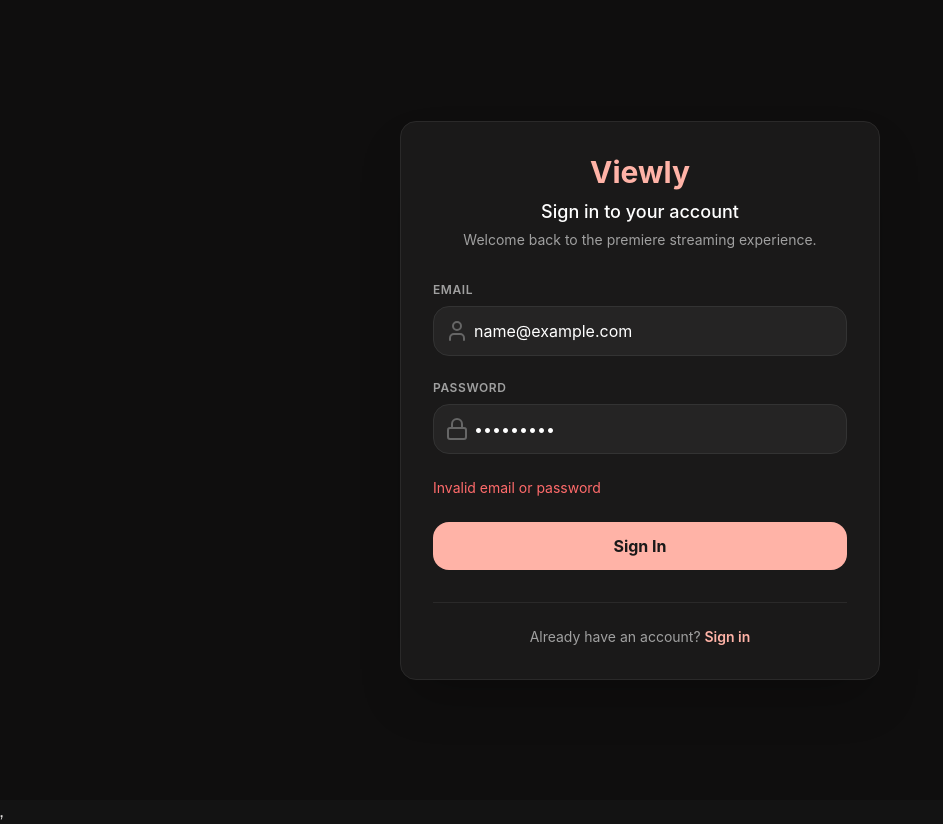
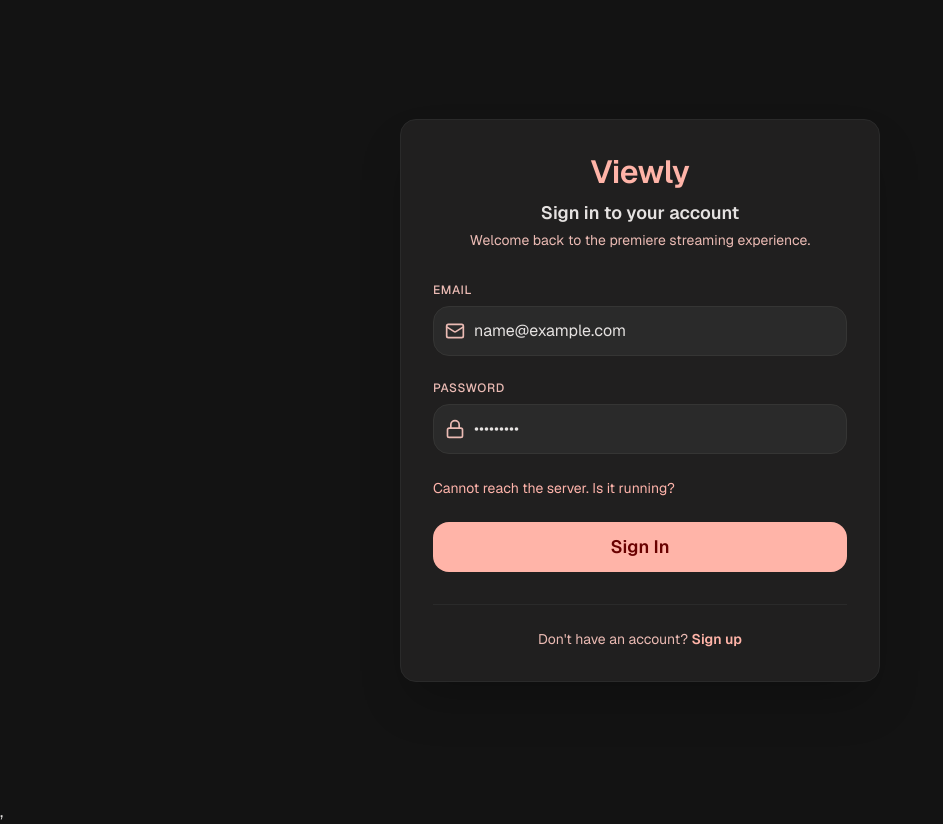
Before and after one commit to Muhammadsid2011/viewly, a React (Vite) app in the folder client/: page /auth/login in a window 1280 px wide. Both pictures are taken after typing "name@example.com", "Sample123" into the empty fields and a click on the button "Sign In". Shown: the whole page, without its empty margins (0-943 px from the left). Built offline with nearby package versions, Linux system fonts and the light colour scheme; no server answers.

Commit message:
Refactor Login component for improved structure, add token handling, and enhance UI elements

```diff
--- a/client/src/pages/Login.jsx
+++ b/client/src/pages/Login.jsx
@@ -1,101 +1,109 @@
-import { Lock, User } from 'lucide-react';
-import React, { useState } from 'react';
-import { Link, useNavigate } from 'react-router-dom';
+import { Lock, Mail } from 'lucide-react';
+import { useState } from 'react';
+import { Link, useNavigate, useLocation } from 'react-router-dom';
 import { login } from '../api/auth';
+import { setToken } from '../api/axios';
 import useAuthStore from '../store/authStore';
+import { getErrorMessage } from '../utils/format';
+import Spinner from '../components/Spinner';
 
-const ViewlyLogin = () => {
+const Login = () => {
     const setUser = useAuthStore((state) => state.setUser);
     const navigate = useNavigate();
+    const location = useLocation();
+    const from = location.state?.from?.pathname || '/';
 
     const [email, setEmail] = useState('');
     const [password, setPassword] = useState('');
-    const [loading, setLoading] = useState(false)
-    const [error, setError] = useState('')
-
+    const [loading, setLoading] = useState(false);
+    const [error, setError] = useState('');
 
     const handleSubmit = async (e) => {
         e.preventDefault();
         try {
             setLoading(true);
             setError('');
-            const response =await login({ email, password });
-
-            const user = response.data.user;
-
-            setUser(user);
-            navigate('/');
-        } catch (error) {
-            setError('Invalid email or password');
+            const response = await login({ email, password });
+            // Secure cookies can't be stored over http://localhost, so we keep the
+            // access token client-side and send it as a Bearer header.
+            setToken(response.data.accessToken);
+            setUser(response.data.user);
+            navigate(from, { replace: true });
+        } catch (err) {
+            setError(getErrorMessage(err, 'Invalid email or password.'));
         } finally {
             setLoading(false);
         }
     };
 
     return (
-        <div className="min-h-screen w-full flex items-center justify-center bg-[#0f0e0e] p-4 font-sans text-white">
-            <div className="w-full max-w-[480px] bg-[#1a1919] border border-[#2a2929] rounded-2xl p-8 shadow-2xl">
+        <div className="min-h-screen w-full flex items-center justify-center bg-background p-4">
+            <div className="w-full max-w-[480px] bg-surface-container border border-surface-container-high rounded-2xl p-8 shadow-2xl">
                 <div className="text-center mb-8">
-                    <h1 className="text-3xl font-bold text-[#ffb3a7] mb-2">Viewly</h1>
-                    <h2 className="text-lg font-medium text-white">Sign in to your account</h2>
-                    <p className="text-sm text-[#a0a0a0] mt-1">Welcome back to the premiere streaming experience.</p>
+                    <Link to="/" className="font-headline-lg text-primary font-black inline-block mb-2">Viewly</Link>
+                    <h2 className="font-title-md text-on-surface">Sign in to your account</h2>
+                    <p className="font-meta-sm text-on-surface-variant mt-1">
+                        Welcome back to the premiere streaming experience.
+                    </p>
                 </div>
 
                 <form className="space-y-6" onSubmit={handleSubmit}>
                     <div className="space-y-2">
-                        <label htmlFor="email" className="block text-xs font-semibold text-[#a0a0a0] uppercase tracking-wider">
-                            EMAIL
+                        <label htmlFor="email" className="font-label-xs text-on-surface-variant uppercase block">
+                            Email
                         </label>
                         <div className="relative">
-                            <div className="absolute inset-y-0 left-0 pl-3 flex items-center pointer-events-none text-[#666]">
-                                <User />
+                            <div className="absolute inset-y-0 left-0 pl-3 flex items-center pointer-events-none text-on-surface-variant">
+                                <Mail className="size-5" aria-hidden="true" />
                             </div>
                             <input
                                 id="email"
                                 type="email"
                                 value={email}
                                 onChange={(e) => setEmail(e.target.value)}
-                                className="w-full bg-[#252424] border border-[#333] rounded-lg py-3 pl-10 pr-4 text-white placeholder-[#666] focus:outline-none focus:ring-2 focus:ring-[#ffb3a7] transition-all"
+                                required
+                                className="w-full bg-surface-container-high border border-surface-container-highest rounded-lg py-3 pl-10 pr-4 text-on-surface placeholder:text-on-surface-variant focus:outline-none focus:border-primary transition-colors font-body-md"
                                 placeholder="Enter your email"
                             />
                         </div>
                     </div>
 
                     <div className="space-y-2">
-                        <div className="flex justify-between items-center">
-                            <label htmlFor="password" className="block text-xs font-semibold text-[#a0a0a0] uppercase tracking-wider">
-                                PASSWORD
-                            </label>
-                        </div>
+                        <label htmlFor="password" className="font-label-xs text-on-surface-variant uppercase block">
+                            Password
+                        </label>
                         <div className="relative">
-                            <div className="absolute inset-y-0 left-0 pl-3 flex items-center pointer-events-none text-[#666]">
-                                <Lock />
+                            <div className="absolute inset-y-0 left-0 pl-3 flex items-center pointer-events-none text-on-surface-variant">
+                                <Lock className="size-5" aria-hidden="true" />
                             </div>
                             <input
                                 id="password"
                                 type="password"
                                 value={password}
                                 onChange={(e) => setPassword(e.target.value)}
-                                className="w-full bg-[#252424] border border-[#333] rounded-lg py-3 pl-10 pr-10 text-white placeholder-[#666] focus:outline-none focus:ring-2 focus:ring-[#ffb3a7] transition-all"
+                                required
+                                className="w-full bg-surface-container-high border border-surface-container-highest rounded-lg py-3 pl-10 pr-4 text-on-surface placeholder:text-on-surface-variant focus:outline-none focus:border-primary transition-colors font-body-md"
                                 placeholder="Enter your password"
                             />
                         </div>
                     </div>
-                    {loading && <p className="text-sm text-[#ffb3a7] mt-2">Logging in...</p>}
-                    {error && <p className="text-sm text-[#ff6b6b] mt-2">{error}</p>}
+
+                    {error && <p className="font-meta-sm text-error">{error}</p>}
+
                     <button
                         disabled={loading}
                         type="submit"
-                        className="w-full cursor-pointer bg-[#ffb3a7] text-[#1a1919] font-bold py-3 rounded-lg hover:bg-[#ffc5bc] transition-colors focus:outline-none focus:ring-2 focus:ring-offset-2 focus:ring-offset-[#1a1919] focus:ring-[#ffb3a7]"
+                        className="w-full cursor-pointer bg-primary text-on-primary font-title-md py-3 rounded-lg hover:bg-primary-container transition-colors disabled:opacity-60 flex items-center justify-center gap-sm"
                     >
-                        Sign In
+                        {loading && <Spinner className="size-5" />}
+                        {loading ? 'Signing in…' : 'Sign In'}
                     </button>
                 </form>
 
-                <div className="mt-8 pt-6 border-t border-[#2a2929] text-center">
-                    <p className="text-sm text-[#a0a0a0]">
-                        Already have an account?{' '}
-                        <Link to="/auth/login" className="text-[#ffb3a7] font-semibold hover:underline">Sign in</Link>
+                <div className="mt-8 pt-6 border-t border-surface-container-high text-center">
+                    <p className="font-meta-sm text-on-surface-variant">
+                        Don't have an account?{' '}
+                        <Link to="/auth/signup" className="text-primary font-semibold hover:underline">Sign up</Link>
                     </p>
                 </div>
             </div>
@@ -103,4 +111,4 @@ const ViewlyLogin = () => {
     );
 };
 
-export default ViewlyLogin;
+export default Login;
```
